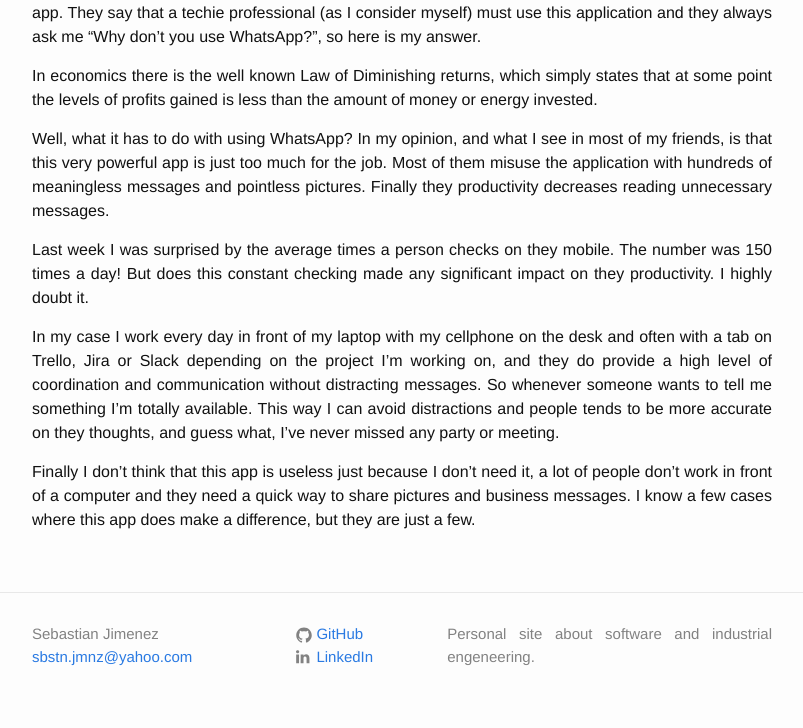
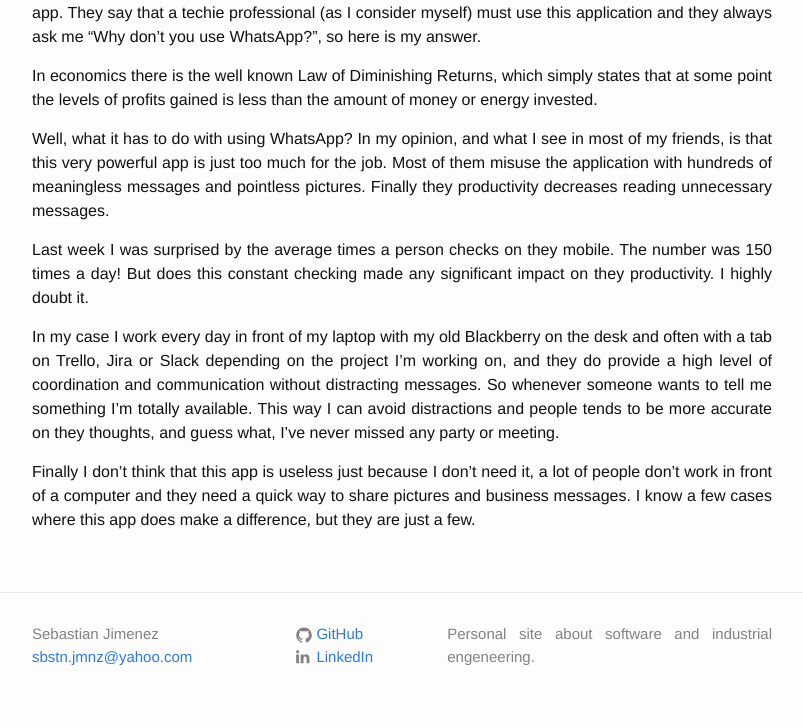
Before and after one commit to sbstn-jmnz/sbstn-jmnz.github.io, a Jekyll site: the page built from _posts/2016-12-19-why-i-dont-use-whatsapp.markdown, in a window 1280 px wide. Shown: the part 538-1266 px from the top of the page, without its empty margins (238-1041 px from the left). Built offline with Jekyll 4.4.1, drawn with Linux system fonts in a browser that asks for light colours.

```diff
--- a/_config.yml
+++ b/_config.yml
@@ -22,6 +22,7 @@ baseurl: "" # the subpath of your site, e.g. /blog
 url: "" # the base hostname & protocol for your site, e.g. http://example.com
 github_username:  sbstn-jmnz
 linkedin_username: sebastián-jiménez-olguín-695a8828
+google_analytics: UA-58311145-2
 
 sass:
     sass_dir: _sass
--- a/_posts/2016-12-19-why-i-dont-use-whatsapp.markdown
+++ b/_posts/2016-12-19-why-i-dont-use-whatsapp.markdown
@@ -11,12 +11,12 @@ categories: misc
 
 Lately I've been treated as an unadapted person by my friends because of my rejection to this message app. They say that a techie professional (as I consider myself) must use this application and they always ask me "Why don't you use WhatsApp?", so here is my answer.
 
-In economics there is the well known Law of Diminishing returns, which simply states that at some point the levels of profits gained is less than the amount of money or energy invested.
+In economics there is the well known Law of Diminishing Returns, which simply states that at some point the levels of profits gained is less than the amount of money or energy invested.
 
 Well, what it has to do with using WhatsApp? In my opinion, and what I see in most of my friends, is that this very powerful app is just too much for the job. Most of them misuse the application with hundreds of meaningless messages and pointless pictures. Finally they productivity decreases reading unnecessary messages.
 
 Last week I was surprised by the average times a person checks on they mobile. The number was 150 times a day! But does this constant checking made any significant impact on they productivity. I highly doubt it.
 
-In my case I work every day in front of my laptop with my cellphone on the desk and often with a tab on Trello, Jira or Slack depending on the project I'm working on, and they do provide a high level of coordination and communication without distracting messages. So whenever someone wants to tell me something I'm totally available. This way I can avoid distractions and people tends to be more accurate on they thoughts, and guess what, I've never missed any party or meeting.
+In my case I work every day in front of my laptop with my old Blackberry on the desk and often with a tab on Trello, Jira or Slack depending on the project I'm working on, and they do provide a high level of coordination and communication without distracting messages. So whenever someone wants to tell me something I'm totally available. This way I can avoid distractions and people tends to be more accurate on they thoughts, and guess what, I've never missed any party or meeting.
 
 Finally I don't think that this app is useless just because I don't need it, a lot of people don't work in front of a computer and they need a quick way to share pictures and business messages. I know a few cases where this app does make a difference, but they are just a few.
```
